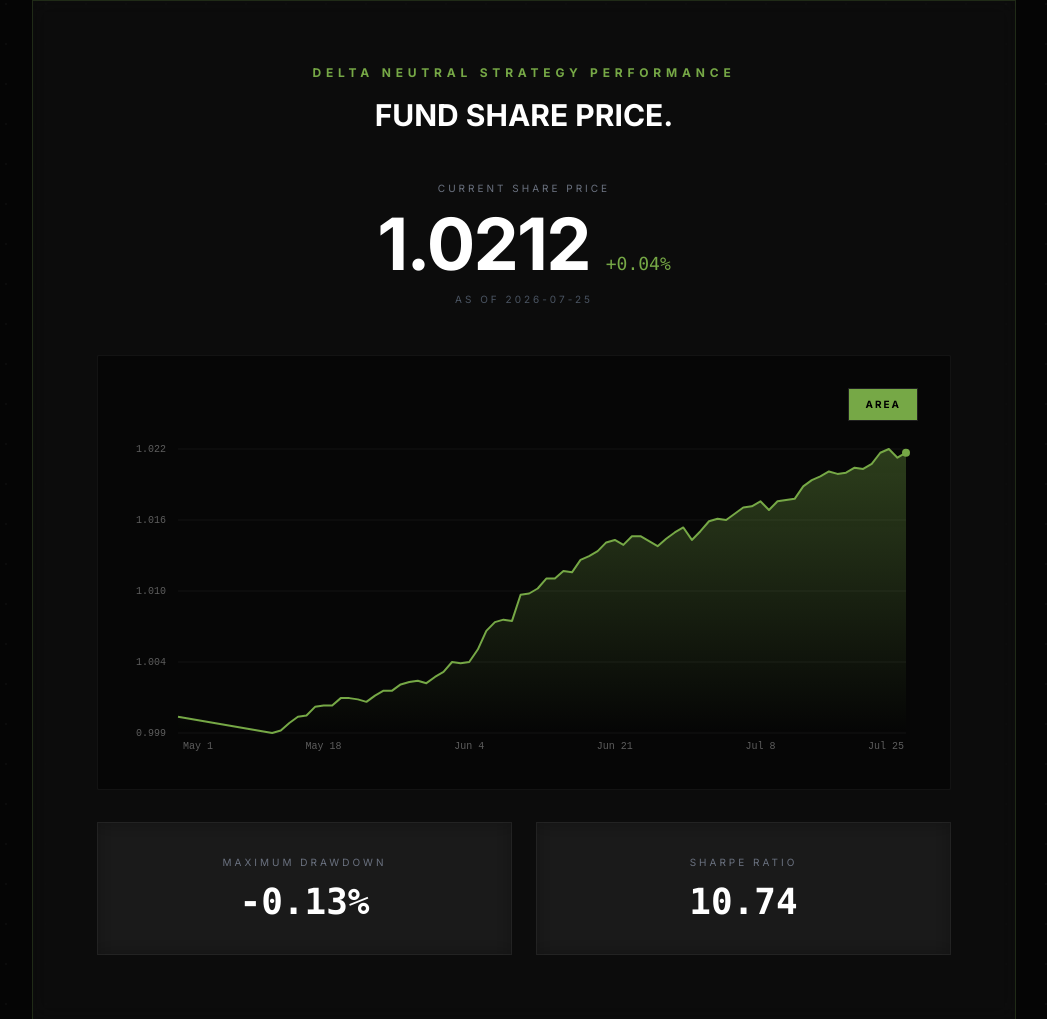
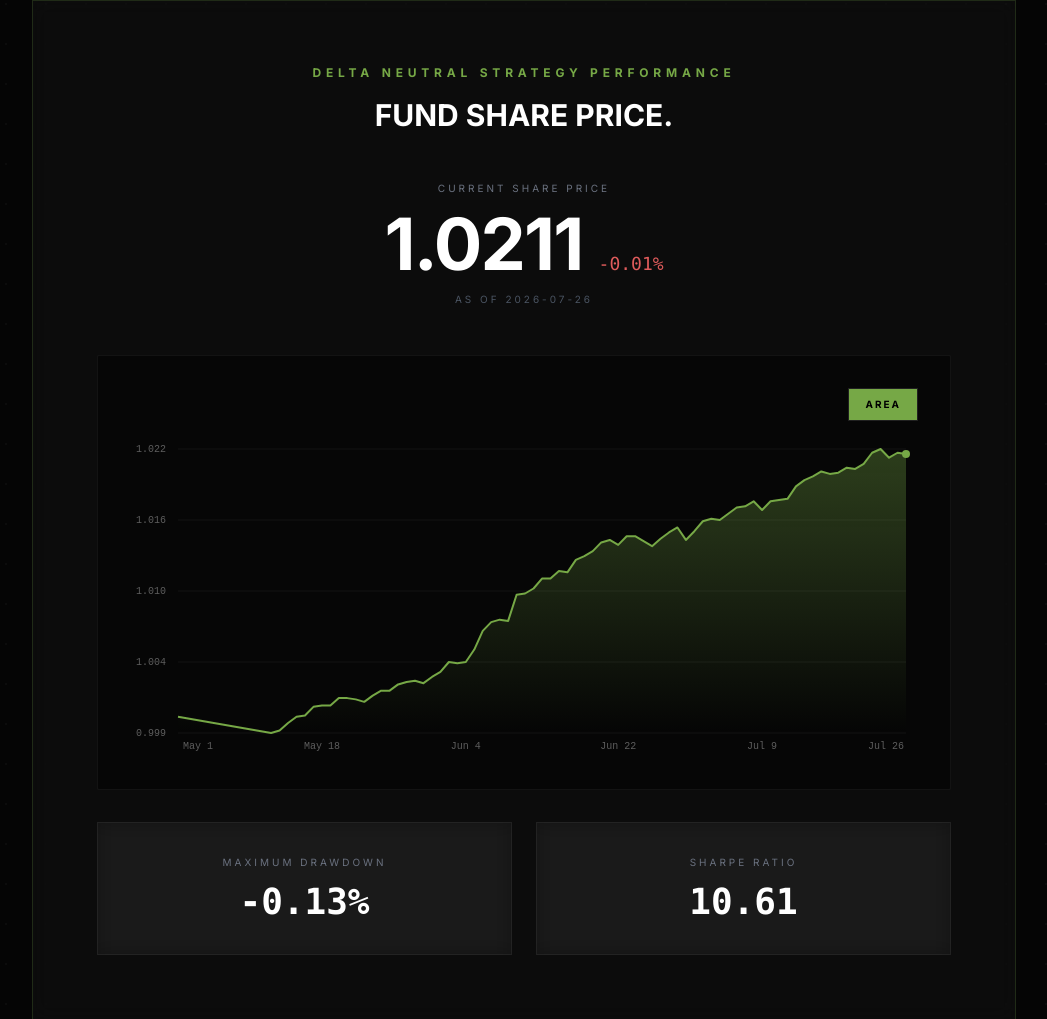
Before and after one commit to rexlau-prog/zynerise-website, a plain HTML site: page index.html in a window 1280 px wide. Shown: the part 1598-2617 px from the top of the page, without its empty margins (116-1163 px from the left). Drawn offline with nearby package versions, Linux system fonts and the light colour scheme.

Commit message:
FRA data auto-update: 2026-07-26 (77 pts, MDD -0.13%, Sharpe 10.61)

```diff
--- a/index.html
+++ b/index.html
@@ -369,9 +369,9 @@
         // (manual edits to this block are overwritten at 00:10 UTC).
         // dates/prices: aligned chronological series (oldest -> newest).
         const FRA_DATA = {
-            asOf: "2026-07-25",
+            asOf: "2026-07-26",
             maxDrawdown: -0.13,   // percent
-            sharpe: 10.74,
+            sharpe: 10.61,
             dates: [
                 "2026-05-01", "2026-05-12", "2026-05-13", "2026-05-14", "2026-05-15", "2026-05-16",
                 "2026-05-17", "2026-05-18", "2026-05-19", "2026-05-20", "2026-05-21", "2026-05-22",
@@ -385,7 +385,7 @@
                 "2026-07-04", "2026-07-05", "2026-07-06", "2026-07-07", "2026-07-08", "2026-07-09",
                 "2026-07-10", "2026-07-11", "2026-07-12", "2026-07-13", "2026-07-14", "2026-07-15",
                 "2026-07-16", "2026-07-17", "2026-07-18", "2026-07-19", "2026-07-20", "2026-07-21",
-                "2026-07-22", "2026-07-23", "2026-07-24", "2026-07-25"
+                "2026-07-22", "2026-07-23", "2026-07-24", "2026-07-25", "2026-07-26"
             ],
             prices: [
                 1.0000, 0.9987, 0.9989, 0.9995, 1.0000, 1.0001, 1.0008, 1.0009, 1.0009, 1.0015,
@@ -395,7 +395,7 @@
                 1.0140, 1.0142, 1.0138, 1.0145, 1.0145, 1.0141, 1.0137, 1.0143, 1.0148, 1.0152,
                 1.0142, 1.0149, 1.0157, 1.0159, 1.0158, 1.0163, 1.0168, 1.0169, 1.0173, 1.0166,
                 1.0173, 1.0174, 1.0175, 1.0185, 1.0190, 1.0193, 1.0197, 1.0195, 1.0196, 1.0200,
-                1.0199, 1.0203, 1.0212, 1.0215, 1.0208, 1.0212
+                1.0199, 1.0203, 1.0212, 1.0215, 1.0208, 1.0212, 1.0211
             ]
         };
         // ============================================================
```
